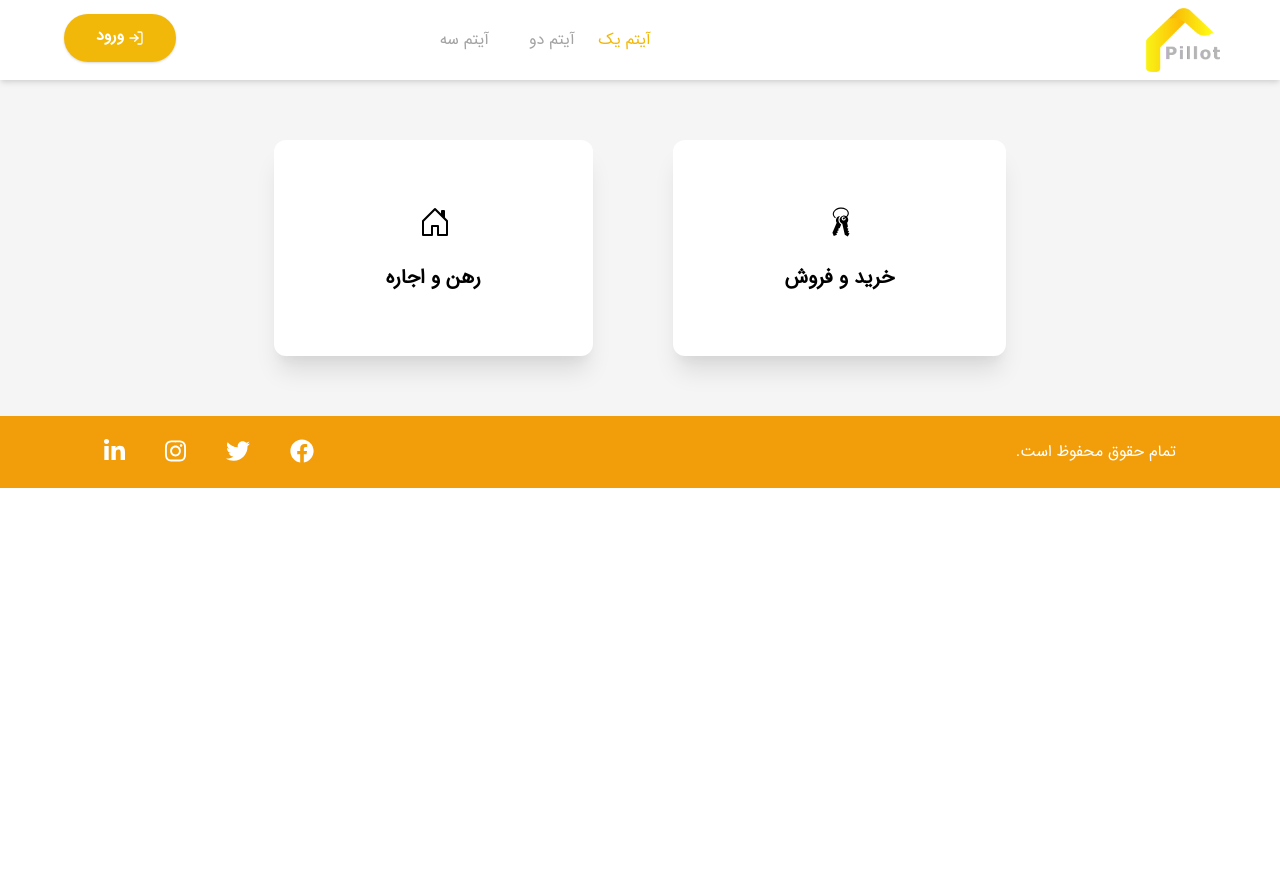
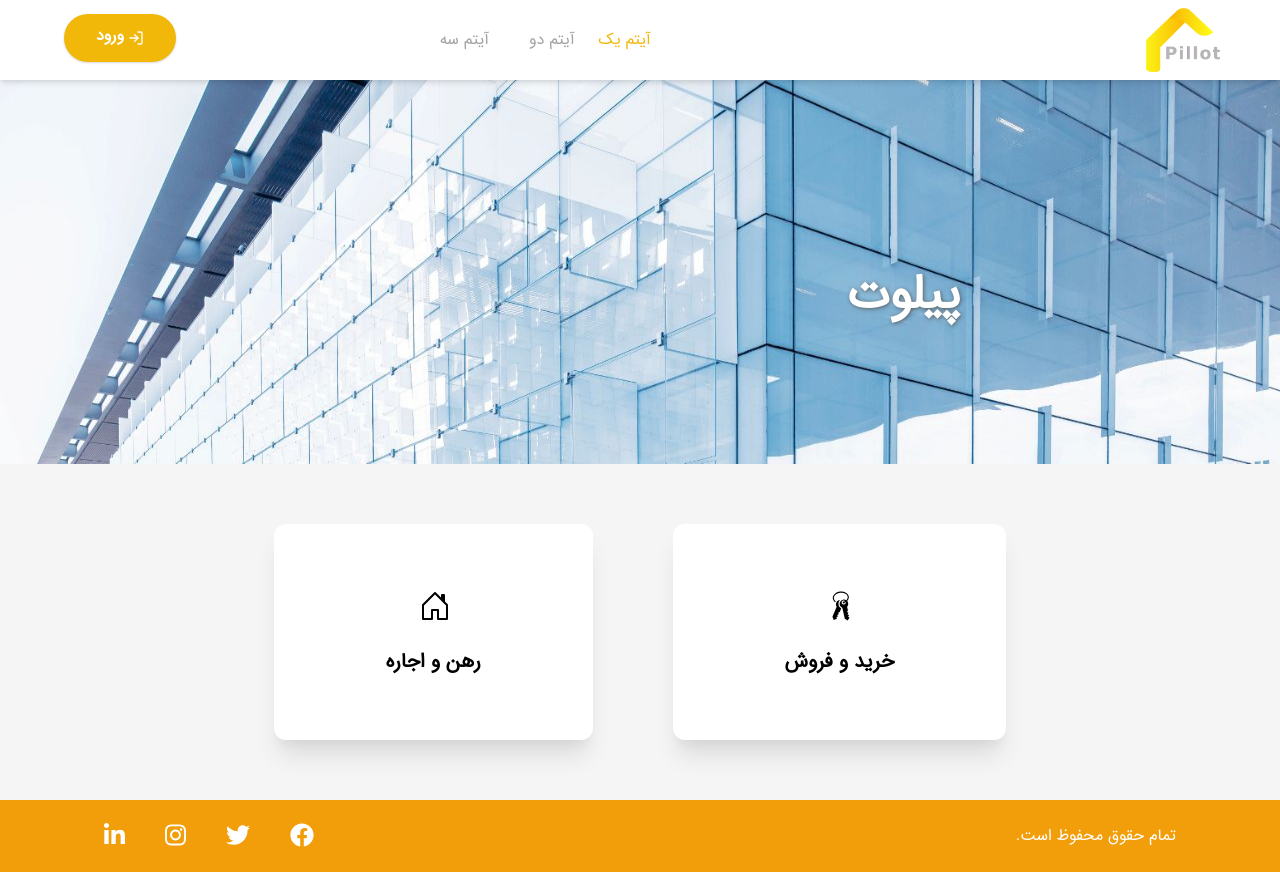
Before and after one commit to SaharMirkamrani/pillot, a React (Create React App) app: page / in a window 1280 px wide. Before the commit the page ends 800 px from the top, so only its background shows below. Built offline with nearby package versions, Linux system fonts and the light colour scheme.

Commit message:
Add header with image

```diff
--- a/src/components/BackgroundLanding.jsx
+++ b/src/components/BackgroundLanding.jsx
@@ -1,12 +1,14 @@
-import image from '../assets/bg.jpg';
+import image from '../assets/bg1.jpg';
 
 const BackgroundLanding = () => {
   return (
     <>
       <div>
-        {/* <div className="bg-fixed bg-no-repeat bg-center">
-          <img src={image} alt="background" className="opacity-8 w-full h-1/3 max-h-96" />
-        </div> */}
+        <div className="bg-fixed bg-no-repeat bg-center relative">
+          <img src={image} alt="background" className="opacity-8 w-full h-1/3 max-h-96 filter blur-xs" />
+        <p className="font-semibold text-4xl lg:text-5xl absolute right-1/4 top-1/2 text-white" style={{textShadow: "1px 1px 4px #4e4e4ece"}}>پیلوت</p>
+
+        </div>
       </div>
     </>
   );
```
Also changed, not shown: src/assets/bg.jpg (deleted), src/assets/bg1.jpg (added).
